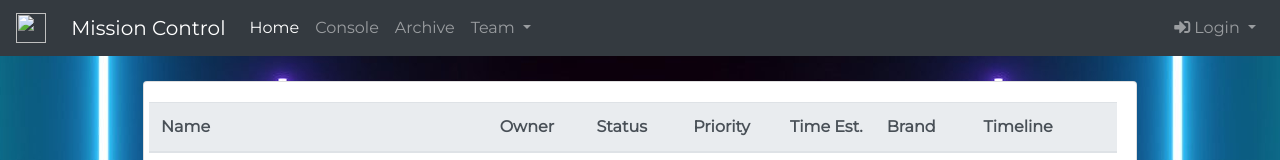
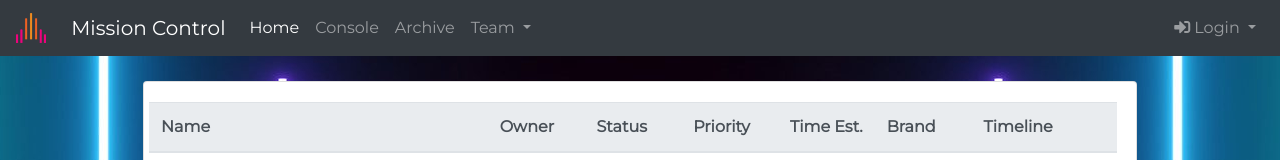
Before and after one commit to kpassaglia/mc, a plain HTML site: page archive.html in a window 1280 px wide. Shown: the top 160 px of the page. Drawn offline with nearby package versions, Linux system fonts and the light colour scheme; the site is published under a folder, as on GitHub Pages, so addresses that start at the root find nothing; no server answers.

Commit message:
logo switch

```diff
--- a/archive.html
+++ b/archive.html
@@ -50,7 +50,7 @@
     <!-- Nav -->
     <nav class="navbar navbar-expand-lg navbar-dark bg-dark">
         <a class="navbar-brand" href="#">
-            <img src="/assets/images/ARS_logo_RocketBars.png" width="30" height="30" class="d-inline-block align-top"
+            <img src="assets/images/ARS_logo_RocketBars.png" width="30" height="30" class="d-inline-block align-top"
                 alt="">
             <span style="margin-left: 20px">Mission Control</span>
         </a>
```
